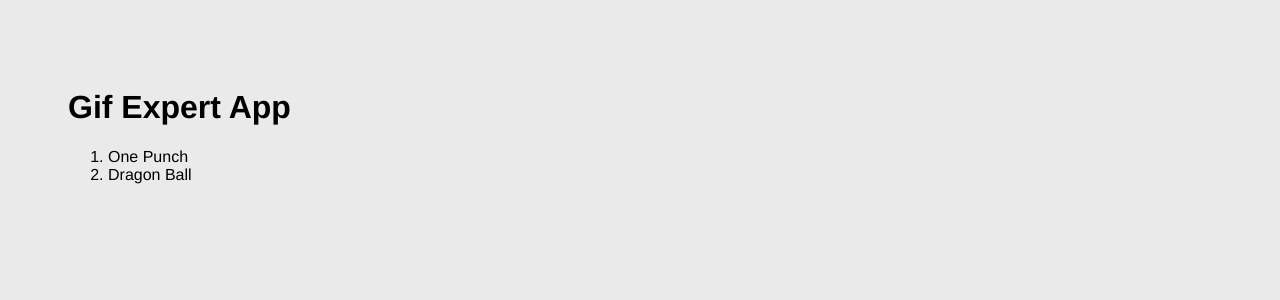
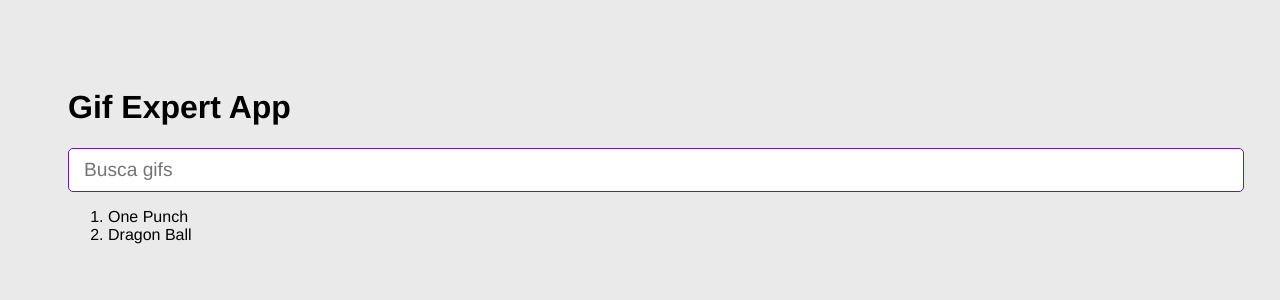
Before and after one commit to edualedesma/04-gif-expert-app, a React (Vite) app: page / in a window 1280 px wide. Shown: the top 300 px of the page. Built offline with nearby package versions, Linux system fonts and the light colour scheme.

Commit message:
Added AddCategory component

```diff
--- a/src/GifExpertApp.jsx
+++ b/src/GifExpertApp.jsx
@@ -1,16 +1,27 @@
 import { useState } from 'react';
+import { AddCategory } from './components/AddCategory';
 
 export const GifExpertApp = () => {
 
-  const [categories, setCategories ] = useState([ 'One Punch', 'Dragon Ball' ]);
+  const [ categories, setCategories ] = useState([ 'One Punch', 'Dragon Ball' ]);
 
-  console.log(categories);
+  const onAddCategory = (newCategory) => {
+
+    if (categories.includes(newCategory)) return;
+    setCategories([ newCategory, ...categories ]);
+
+  };
 
   return (
     <>
       {/* titulo */}
       <h1>Gif Expert App</h1>
+
       {/* input */}
+      <AddCategory
+        // setCategories={ setCategories }
+        onNewCategory={ value => onAddCategory(value) }
+      />
 
       {/* listado de gifs */}
       <ol>
--- /dev/null
+++ b/src/components/AddCategory.jsx
@@ -0,0 +1,29 @@
+import { useState } from 'react';
+
+export const AddCategory = ({ onNewCategory }) => {
+
+    const [ inputValue, setInputValue ] = useState('');
+
+    const onInputChange = ({ target }) => {
+        setInputValue(target.value);
+    }
+
+    const onSubmit = (event) => {
+        event.preventDefault();
+        if (inputValue.trim().length <= 1) return;
+        // setCategories(categories => [ inputValue, ...categories ]);
+        onNewCategory( inputValue.trim() );
+        setInputValue('');
+    }
+
+    return (
+        <form onSubmit={ onSubmit } action="">
+            <input
+            type="text"
+            placeholder="Busca gifs"
+            value={ inputValue }
+            onChange={ onInputChange }
+        />
+        </form>
+    )
+}
```
